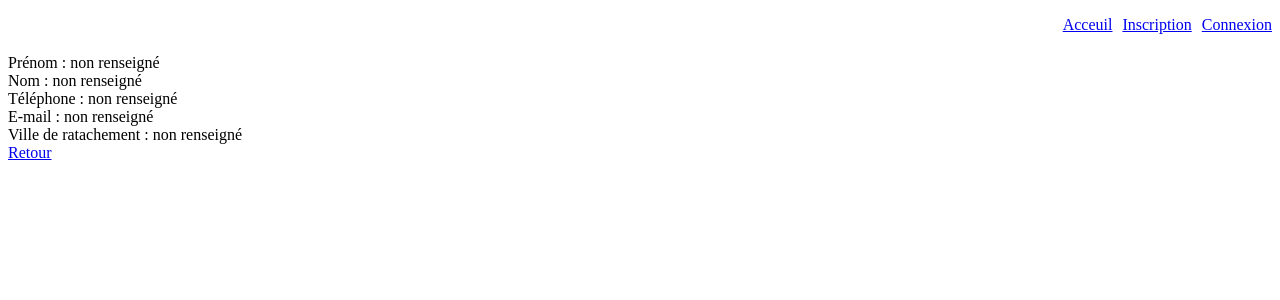
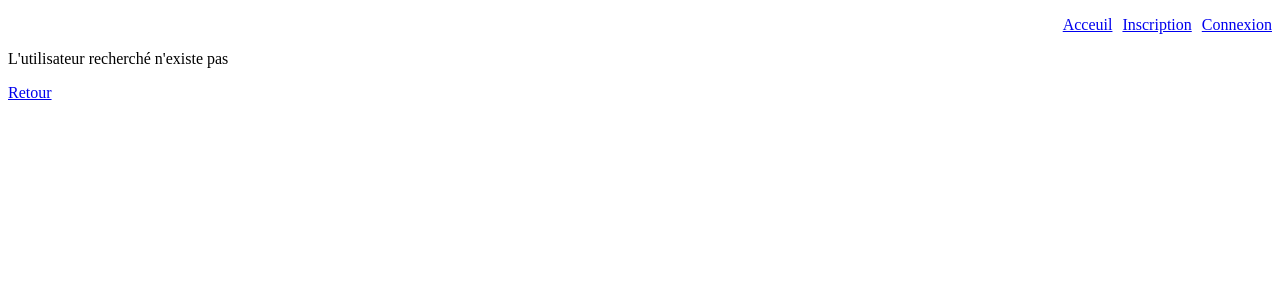
Before and after one commit to Shakyso/Sortie.com, a Symfony app: template templates/user/public.html.twig in a window 1280 px wide. Shown: the top 300 px of the page. Run offline with Twig, Linux system fonts and the light colour scheme; the template is opened without the code that fills it, so the values that code supplies are empty; some libraries are stand-ins or nearby versions.

Commit message:
ajotu des utilisateurs qui n'existent pas

```diff
--- a/templates/user/public.html.twig
+++ b/templates/user/public.html.twig
@@ -3,6 +3,9 @@
 {% block body %}
 
 
+    {% if user is null  %}
+    <p>L'utilisateur recherché n'existe pas</p>
+    {% else %}
         <h2>{{ user.username }}</h2>
         <div class="block-profil">
             <div>Prénom : {{ user.name ? user.name : 'non renseigné' }} </div>
@@ -11,6 +14,8 @@
             <div>E-mail : {{ user.mail ? user.mail : 'non renseigné' }}</div>
             <div>Ville de ratachement : {{ user.site ? user.site.nom : 'non renseigné' }}</div>
         </div>
+    {% endif %}
+
 
    <a href="{{ path('index') }}">Retour</a>
 
```
Also changed, not shown: 1 other file. Lines whose indentation alone changed are shown as unchanged.
